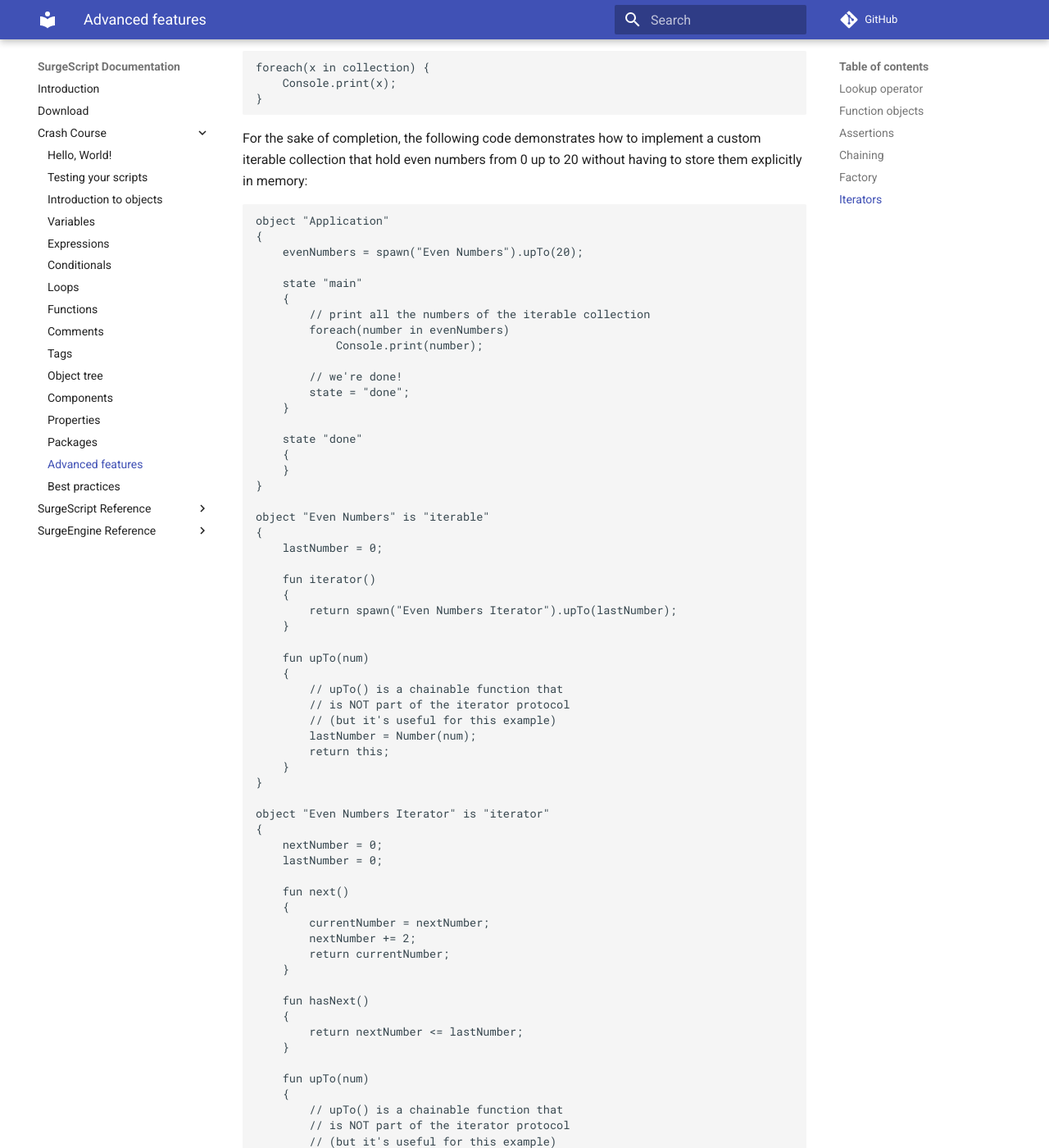
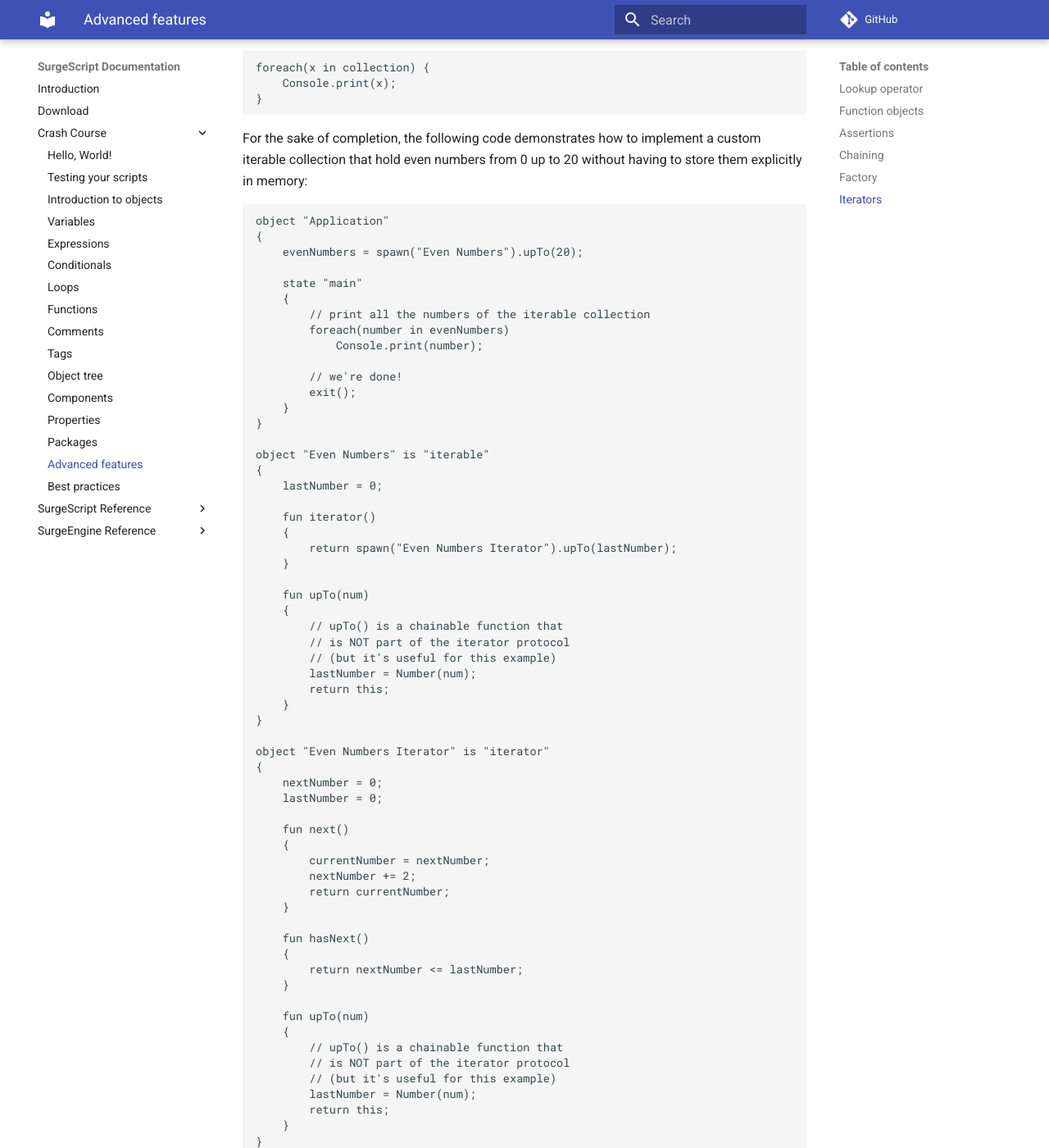
Before and after one commit to alemart/surgescript, an MkDocs documentation site: the page built from docs/tutorials/advanced_features.md, in a window 1280 px wide and 1400 px high, scrolled down 4918 px. Shown: the whole window at 82% size. Built offline with MkDocs 1.6.1 and Material for MkDocs 9.7.7, drawn with Linux system fonts in a browser that asks for light colours; comment, search, counter and statistics services are not loaded; some of the changed text lies outside the part shown.

Commit message:
Added challenge

````diff
--- a/docs/tutorials/advanced_features.md
+++ b/docs/tutorials/advanced_features.md
@@ -232,11 +232,7 @@
             Console.print(number);
 
         // we're done!
-        state = "done";
-    }
-
-    state "done"
-    {
+        exit();
     }
 }
 
@@ -302,3 +298,11 @@
 18
 20
 ```
+
+**CHALLENGE:** can you write an iterable collection called *Fibonacci Sequence* containing the first *N* [Fibonacci numbers](https://en.wikipedia.org/wiki/Fibonacci_number) without storing them all explicitly in memory? It should be used as follows:
+```
+// Desired output (for N=10): 0 1 1 2 3 5 8 13 21 34
+sequence = spawn("Fibonacci Sequence").ofLength(10);
+foreach(number in sequence)
+    Console.print(number);
+```
````
